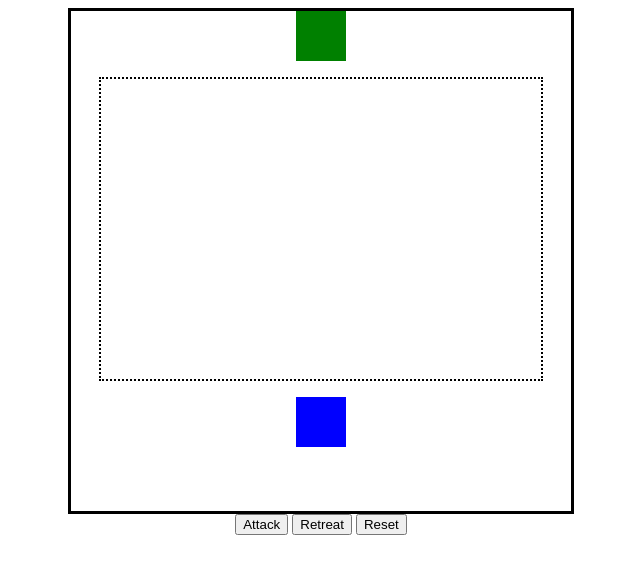
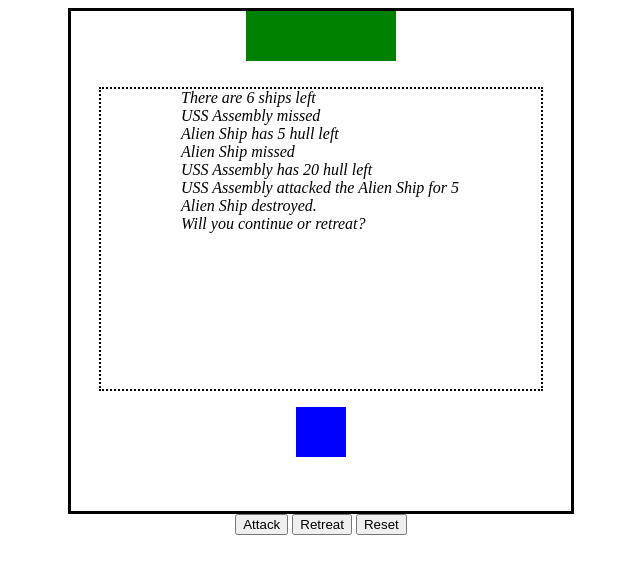
Before and after one commit to RDCoder8/w5d4-Save-The-Universe-Project, a plain HTML site: page index.html in a window 1280 px wide. Both pictures are taken after a click on the button "Attack". Shown: the whole page, without its empty margins (319-959 px from the left). Drawn offline with Linux system fonts and the light colour scheme.

Commit message:
Messages display in DOM. Minor animation added.

```diff
--- a/savetheuniverseproject.js
+++ b/savetheuniverseproject.js
@@ -23,21 +23,22 @@ class Ship {
     //build methods
     checkHull() {
         if (this.hull > 0) { // Checks if ship alive and displays hull value
-        console.log(`${this.name} has ${this.hull} hull left`)
+        chatLogArray.push(`${this.name} has ${this.hull} hull left`)
         } else if (this.isPlayer) { //if the player is dead, display message and end the game
-            console.log(`${this.name} has been destroyed. Game Over.`)
+            chatLogArray.push(`${this.name} has been destroyed. Game Over.`)
             gameover = true
-            return
+            playerShip.style.display = 'none'
         } else {
-            console.log('Alien Ship destroyed.') // Displays that the alien ship was destroyed
+            chatLogArray.push('Alien Ship destroyed.') // Displays that the alien ship was destroyed
+            alienFighter.style.display = 'none'
             if (alienShipHolder.length) { // checks the value of alienShipHolder array
-            console.log('Will you continue or retreat?') // If it's not 0 then you get the option to continue fighting
+            chatLogArray.push(`Will you continue or retreat?`) // If it's not 0 then you get the option to continue fighting
             } else {
                 depopulateAlienShip() //Runs depopulateAlienShip for winning message
             }
             return
-
         }
+        render()
     }
     checkAccuracy() {
         if (this.accuracy > Math.random()) { //checks accuracy and returns true value if greater than Math.random
@@ -48,12 +49,13 @@ class Ship {
     }
     attack(opponent) {
         if (this.checkAccuracy()) { //Check to see if the opponent is destroyed
-            console.log(`${this.name} attacked the ${opponent.name} for ${this.firepower}`)
+            chatLogArray.push(`${this.name} attacked the ${opponent.name} for ${this.firepower}`)
             opponent.hull -= this.firepower
         } else {
-            console.log(`${this.name} missed`)
+            chatLogArray.push(`${this.name} missed`)
         }
         opponent.checkHull() //Checks the hull value of the target after the attack
+        render()
         return
     }
 }
@@ -62,6 +64,9 @@ class Ship {
 const ussAssembly = new Ship('USS Assembly', 20, 5, .7, true)
 let alienShip = {} // Empty object for alien ship data to be populated from the Alien Ship Holder
 const alienShipHolder = [] //Empty Array for Alien Ships
+
+//Create empty array to hold chat messages
+const chatLogArray = []
 
 //game over variable
 let gameover = false
@@ -72,19 +77,26 @@ function populateAlienShips() { //function for populating the alien ship array
     for (let i = 0; alienShipHolder.length < 6; i++) {
         alienShipHolder.push(new Ship('Alien Ship', Math.floor((Math.random() * 4) + 3), Math.floor((Math.random() * 3) + 2), ((Math.floor(Math.random() * 3)) + 6)/10))
     }
+    motherShip.style.display = 'block'
 }
-function depopulateAlienShip() {
-    console.log("There are", alienShipHolder.length, "ships left")
+
+function depopulateAlienShip() { //pulls an alien ship from the array of alien ships
+    chatLogArray.push(`There are ${alienShipHolder.length} ships left`)
+    render()
     if (alienShipHolder.length > 0) {
         alienShip = alienShipHolder.pop()
+        alienFighter.style.display = 'block'
     } else {
-        console.log("...Actually, you've beaten all the Aliens!")
+        console.log("...You've actually beaten all the Aliens!")
         gameover = true
         alert("You've won!")
+        motherShip.style.display = 'none'
     }
 }
 
 function shipBattle() {
+    alienFighter.style.animation = ''
+    alienFighter.style.animation = 'blinker .5s linear'
     while (ussAssembly.hull > 0 && alienShip.hull > 0) {
     ussAssembly.attack(alienShip)
     if (alienShip.hull > 0) {
@@ -93,13 +105,21 @@ function shipBattle() {
     }
 }
 
+//Rendering Chatbox
+function render() {
+    chatLog.innerHTML = `<ul>${chatLogArray.map((message) =>{
+        return `<i>${message}</i>`
+    }).join('')}</ul>`
+}
+
+
 //DOM Elements
 const motherShip = document.getElementById('alien-ship-holder')
 const alienFighter = document.getElementById('alien-fighter')
 const playerShip = document.getElementById('player')
 const attackBtn = document.getElementById('attack')
 const retreatBtn = document.getElementById('retreat')
-const reloadBtn = document.getElementById('reset')
+const chatLog = document.getElementById('chatbox')
 
 //Event listeners
 
--- a/style.css
+++ b/style.css
@@ -18,6 +18,7 @@ main {
     height: 50px;
     width: 50px;
     background-color: blue;
+    animation: mymove 3s infinite;
 }
 
 #alien-fighter {
@@ -30,6 +31,7 @@ main {
     height: 50px;
     width: 150px;
     background-color: green;
+    margin-bottom: 10px;
     display: none;
 }
 
@@ -37,4 +39,15 @@ main {
     height: 300px;
     width: 80%;
     border: 2px dotted black;
+    overflow: scroll;
 }
+
+i {
+    display: block;
+}
+
+@keyframes blinker {
+    50% {
+        background-color: white;
+    }
+}
```
